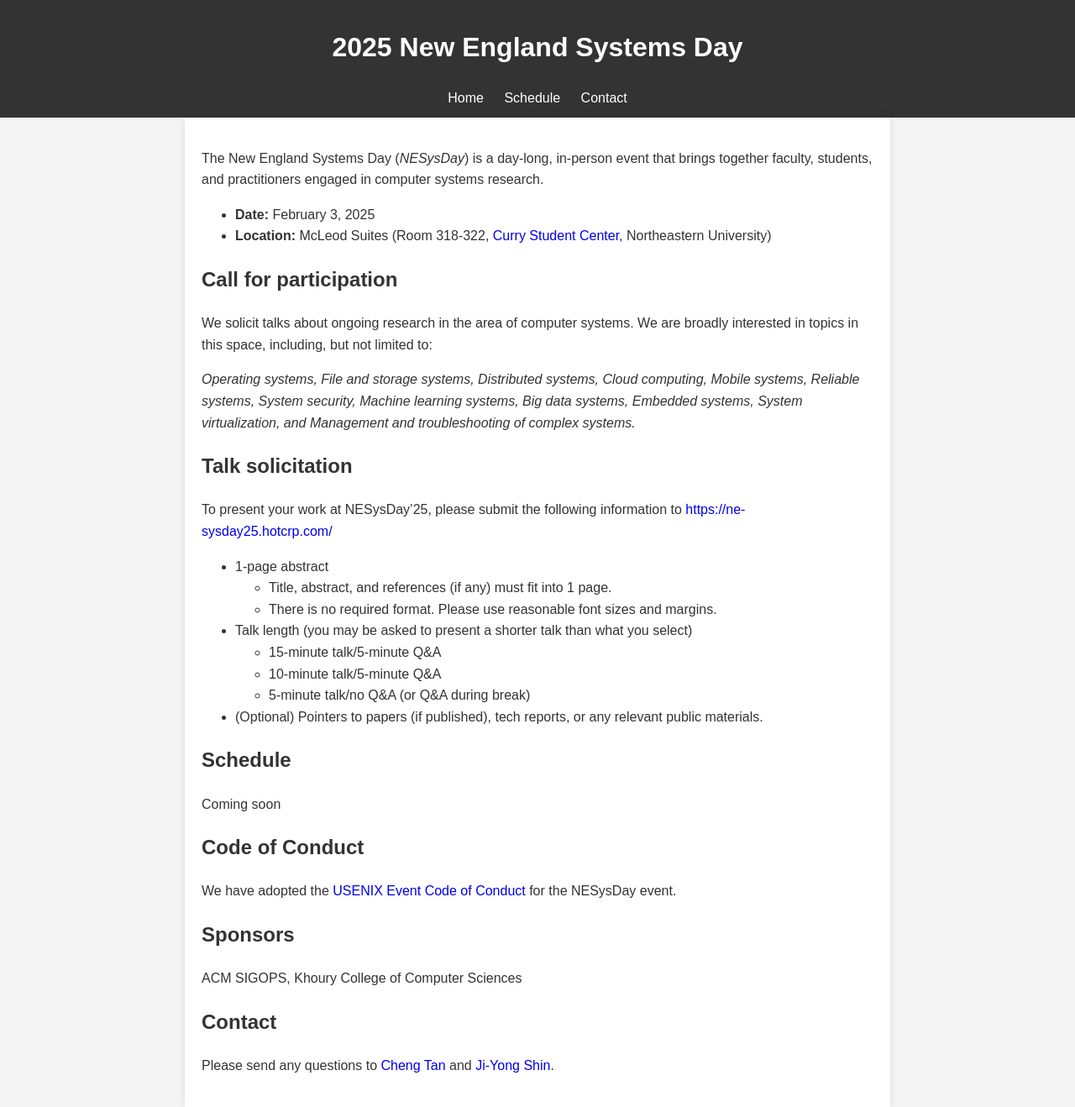
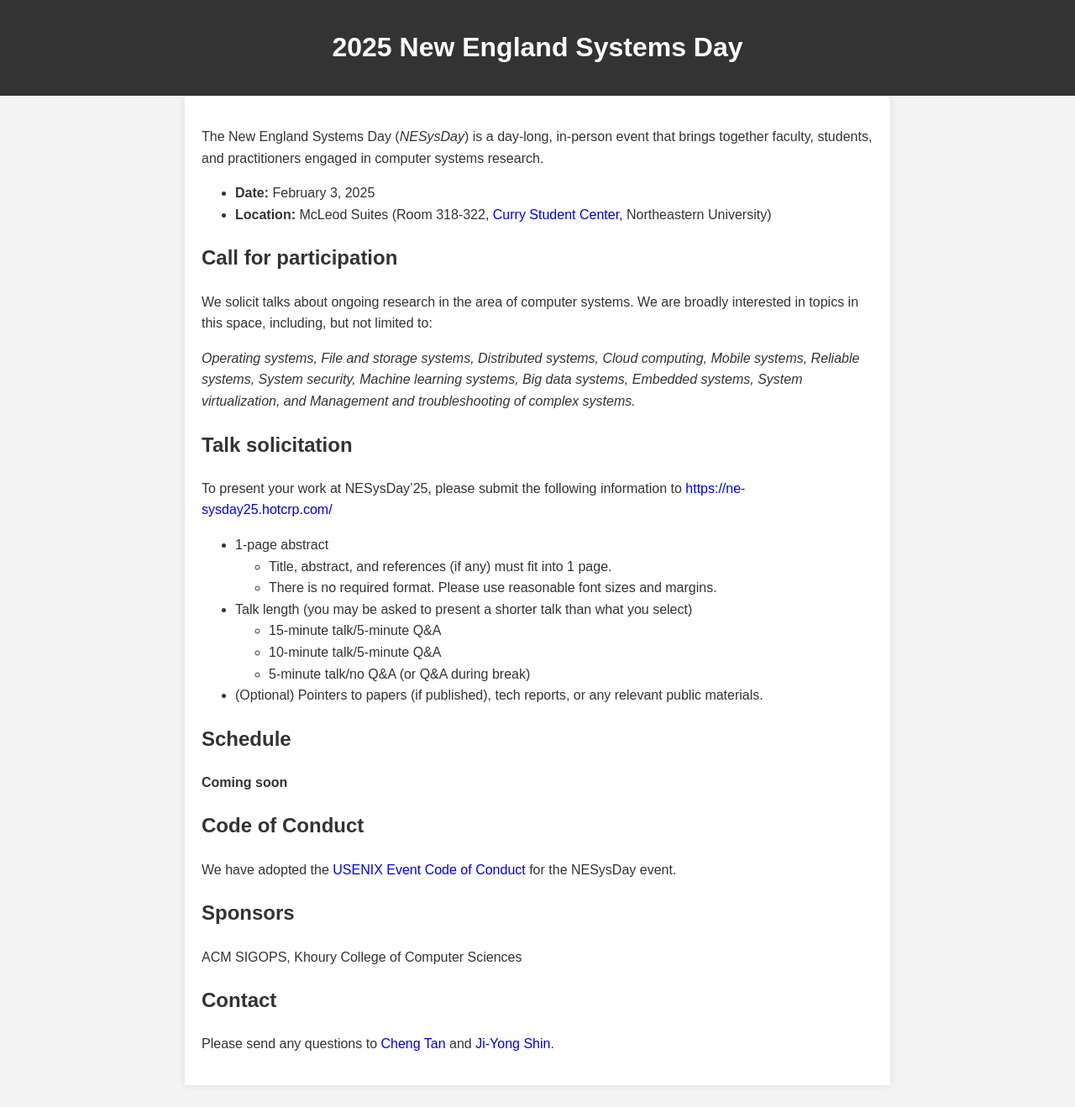
Before and after one commit to Khoury-srg/nesd25, a Jekyll site: the page built from index.markdown, in a window 1280 px wide. Shown: the whole page at 84% size. Built offline with Jekyll 4.4.1, drawn with Linux system fonts in a browser that asks for light colours; after the commit the page ends 1292 px from its top, so only the background shows below that.

Commit message:
remove tabs

```diff
--- a/_includes/header.html
+++ b/_includes/header.html
@@ -1,8 +1,10 @@
 <header>
     <h1><a href="{{ site.baseurl }}/">{{ site.title }}</a></h1>
+    <!---
     <nav>
         <a href="{{ site.baseurl }}/">Home</a>
         <a href="#schedule">Schedule</a>
         <a href="#contact">Contact</a>
     </nav>
+    -->
 </header>
--- a/index.markdown
+++ b/index.markdown
@@ -41,7 +41,8 @@ To present your work at NESysDay'25, please submit the following information to
 
 
 ## Schedule
-Coming soon
+
+**Coming soon**
 
 <!-- | Time       |Speaker|    Topic            |
 |------------|----------------------|-----------------------|
```
